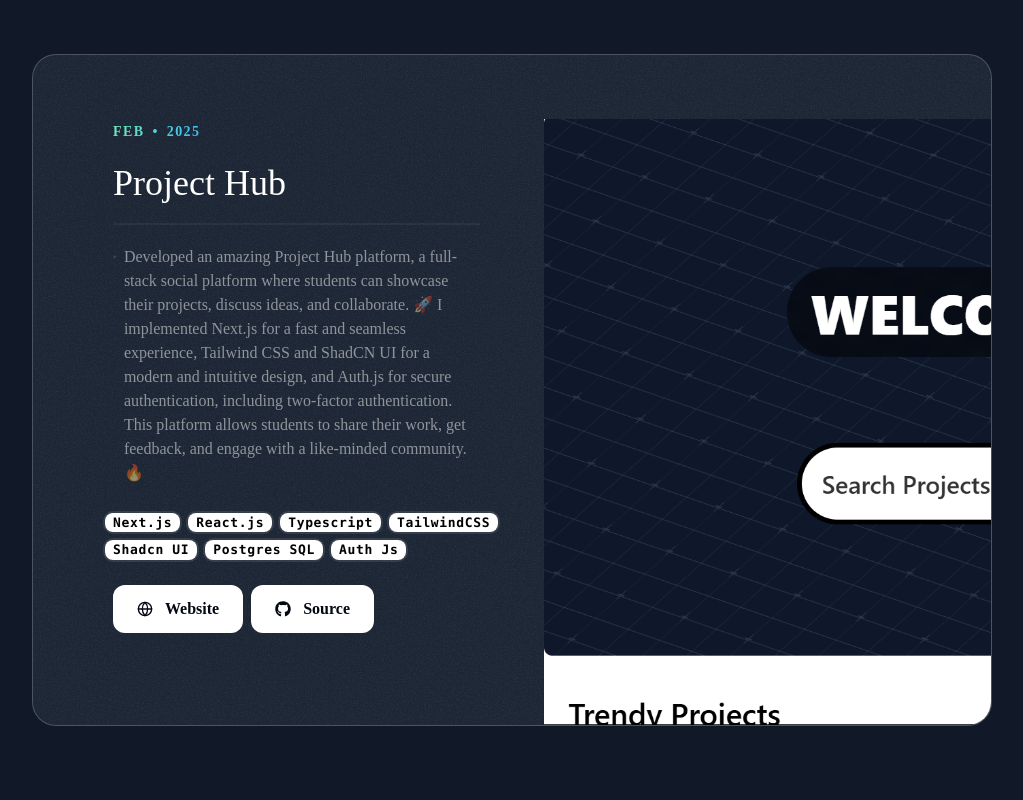
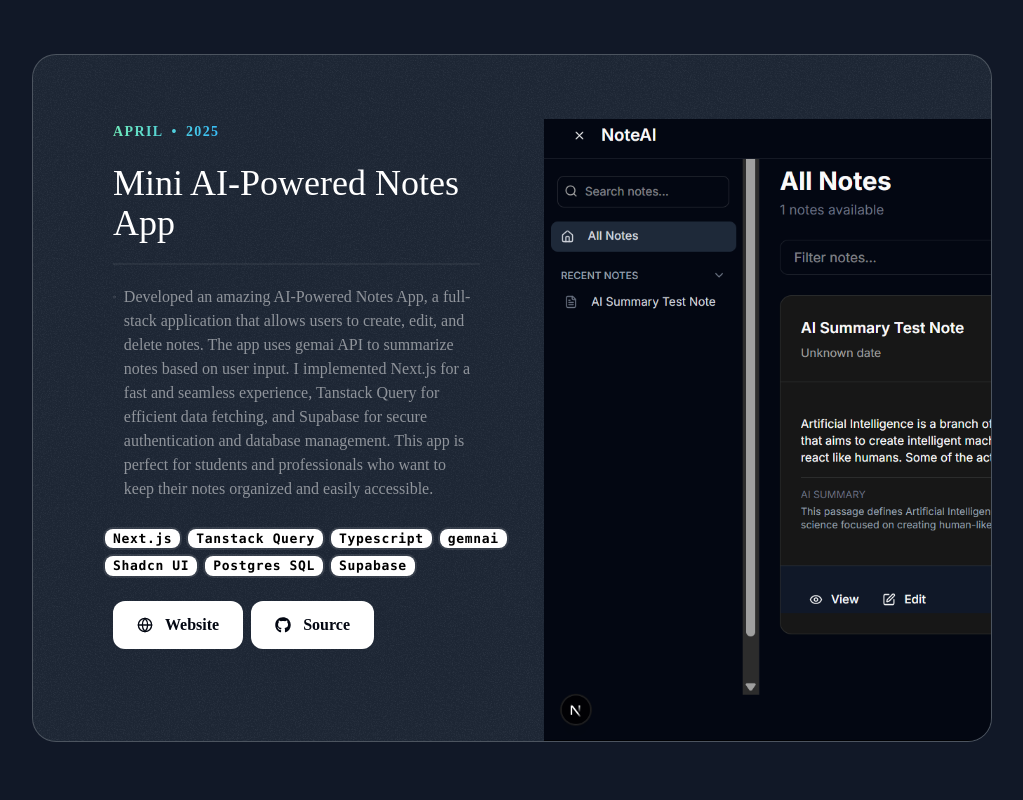
Before and after one commit to GAURAV07C/gaurav07c_portfolio, a Next.js app: page / in a window 1280 px wide. Shown: the part 2260-3060 px from the top of the page, without its empty margins (128-1151 px from the left). Built offline with nearby package versions, Linux system fonts and the light colour scheme; a web font is replaced by a local one.

Commit message:
Implement code changes to enhance functionality and improve performance

```diff
--- a/src/data/data.ts
+++ b/src/data/data.ts
@@ -2,6 +2,7 @@
 import Portfolio from "@/assets/images/Portfolio.png";
 import Aisas from "@/assets/images/ai-startup-landing-page.png";
 import ProjectHub from "@/assets/images/projectHub.png";
+import ainotes from "@/assets/images/ai-notes.png";
 // import lightSaasLandingPage from "@/assets/images/light-saas-landing-page.png";
 
 import JavaScriptIcon from "@/assets/icons/square-js.svg";
@@ -30,6 +31,43 @@
 export const BLUR_FADE_DELAY = 0.04;
 
 export const portfolioProjects = [
+  {
+    company: "April ",
+    year: "2025 ",
+    title: " Mini AI-Powered Notes App ",
+    results: [
+      {
+        title:
+          "Developed an amazing AI-Powered Notes App, a full-stack application that allows users to create, edit, and delete notes. The app uses gemai  API to summarize notes based on user input. I implemented Next.js for a fast and seamless experience, Tanstack Query for efficient data fetching, and Supabase for secure authentication and database management. This app is perfect for students and professionals who want to keep their notes organized and easily accessible.",
+      },
+    ],
+    techStack: [
+      {
+        title: "Next.js",
+      },
+      {
+        title: "Tanstack Query",
+      },
+      {
+        title: "Typescript",
+      },
+      {
+        title: "gemnai",
+      },
+      {
+        title: "Shadcn UI",
+      },
+      {
+        title: "Postgres SQL",
+      },
+      {
+        title: "Supabase",
+      },
+    ],
+    link: "https://ai-notes-app-azure.vercel.app/",
+    source: "https://github.com/GAURAV07C/ai-notes-app",
+    image: ainotes,
+  },
   {
     company: "Feb ",
     year: "2025 ",
```
Also changed, not shown: src/assets/images/ai-notes.png (added).
